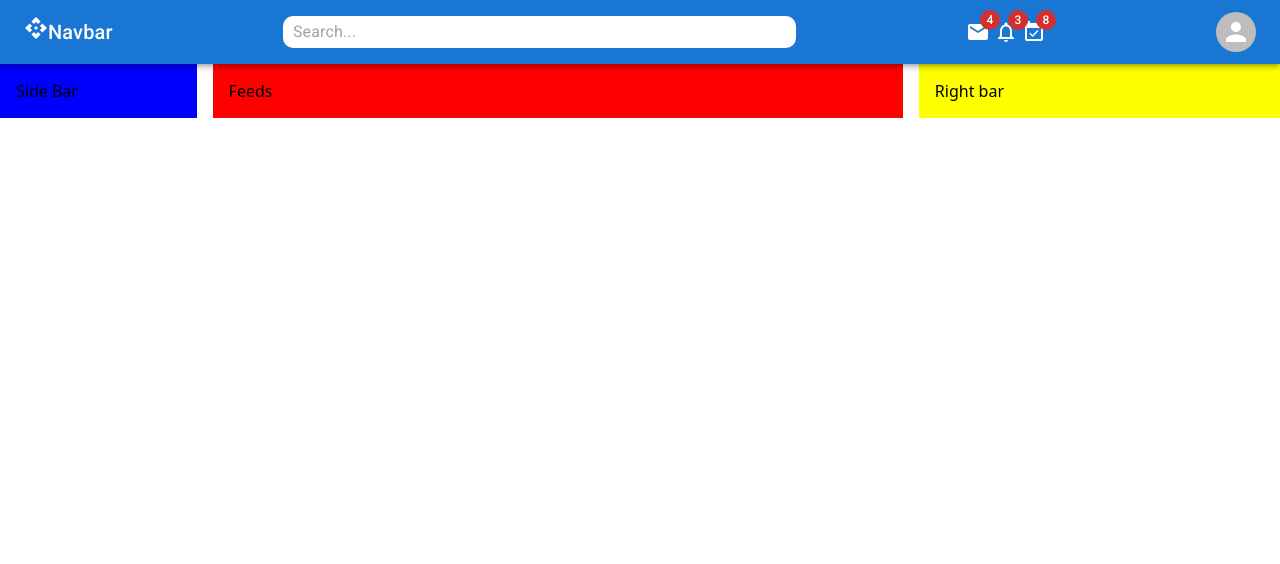
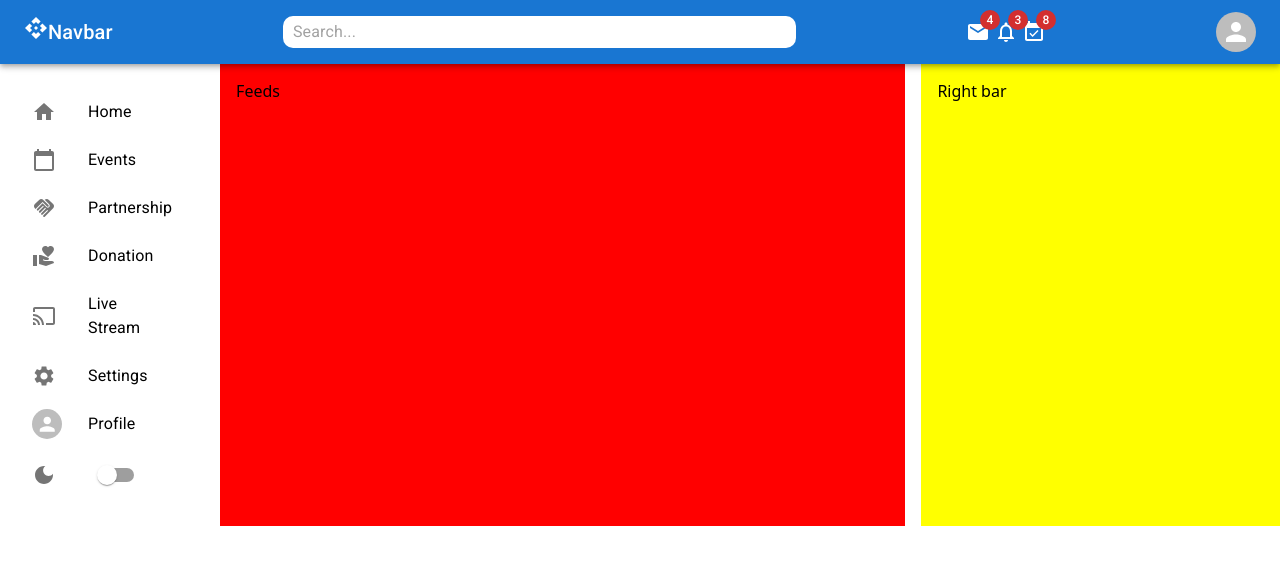
Before and after one commit to kurlerprudent/kurlerprudent.github.io, a React (Create React App) app: page / in a window 1280 px wide. Shown: the top 564 px of the page. Built offline with nearby package versions, Linux system fonts and the light colour scheme.

Commit message:
Added a side navBar

```diff
--- a/src/components/Sidebar.jsx
+++ b/src/components/Sidebar.jsx
@@ -1,10 +1,89 @@
-import { Box } from '@mui/material'
+import { Avatar, Box, List, ListItem, ListItemButton, ListItemIcon, ListItemText, Switch } from '@mui/material'
 import React from 'react'
+import {CalendarToday, Cast, DarkMode, Handshake, Home, Settings, VolunteerActivism} from "@mui/icons-material";
+
+
 
 const Sidebar = () => {
   return (
-    <Box flex={1} bgcolor="blue" p={2} sx={{display:{xs:"none" , sm:"block"}}}>
-        Side Bar
+    <Box flex={1} p={2} sx={{display:{xs:"none" , sm:"block"}}}>
+         <List>
+          <ListItem disablePadding>
+            <ListItemButton>
+              <ListItemIcon>
+                <Home />
+              </ListItemIcon>
+              <ListItemText primary="Home" />
+            </ListItemButton>
+            </ListItem>
+
+
+
+            <ListItem disablePadding>
+            <ListItemButton>
+              <ListItemIcon>
+                <CalendarToday />
+              </ListItemIcon>
+              <ListItemText primary="Events" />
+            </ListItemButton>
+            </ListItem>
+
+
+
+            <ListItem disablePadding>
+            <ListItemButton>
+              <ListItemIcon>
+                <Handshake />
+              </ListItemIcon>
+              <ListItemText primary="Partnership" />
+            </ListItemButton>
+          </ListItem>
+
+          <ListItem disablePadding>
+            <ListItemButton>
+              <ListItemIcon>
+                <VolunteerActivism />
+              </ListItemIcon>
+              <ListItemText primary="Donation" />
+            </ListItemButton>
+          </ListItem>
+
+          <ListItem disablePadding>
+            <ListItemButton>
+              <ListItemIcon>
+                <Cast />
+              </ListItemIcon>
+              <ListItemText primary="Live Stream" />
+            </ListItemButton>
+          </ListItem>
+
+          <ListItem disablePadding>
+            <ListItemButton>
+              <ListItemIcon>
+                <Settings />
+              </ListItemIcon>
+              <ListItemText primary="Settings" />
+            </ListItemButton>
+          </ListItem>
+
+          <ListItem disablePadding>
+            <ListItemButton>
+              <ListItemIcon>
+                <Avatar sx={{width:30, height:30}}/>
+              </ListItemIcon>
+              <ListItemText primary="Profile" />
+            </ListItemButton>
+          </ListItem>
+
+          <ListItem disablePadding>
+            <ListItemButton>
+              <ListItemIcon>
+                <DarkMode />
+              </ListItemIcon>
+              <Switch/>
+            </ListItemButton>
+          </ListItem>
+          </List>
     </Box>
   )
 }
```
